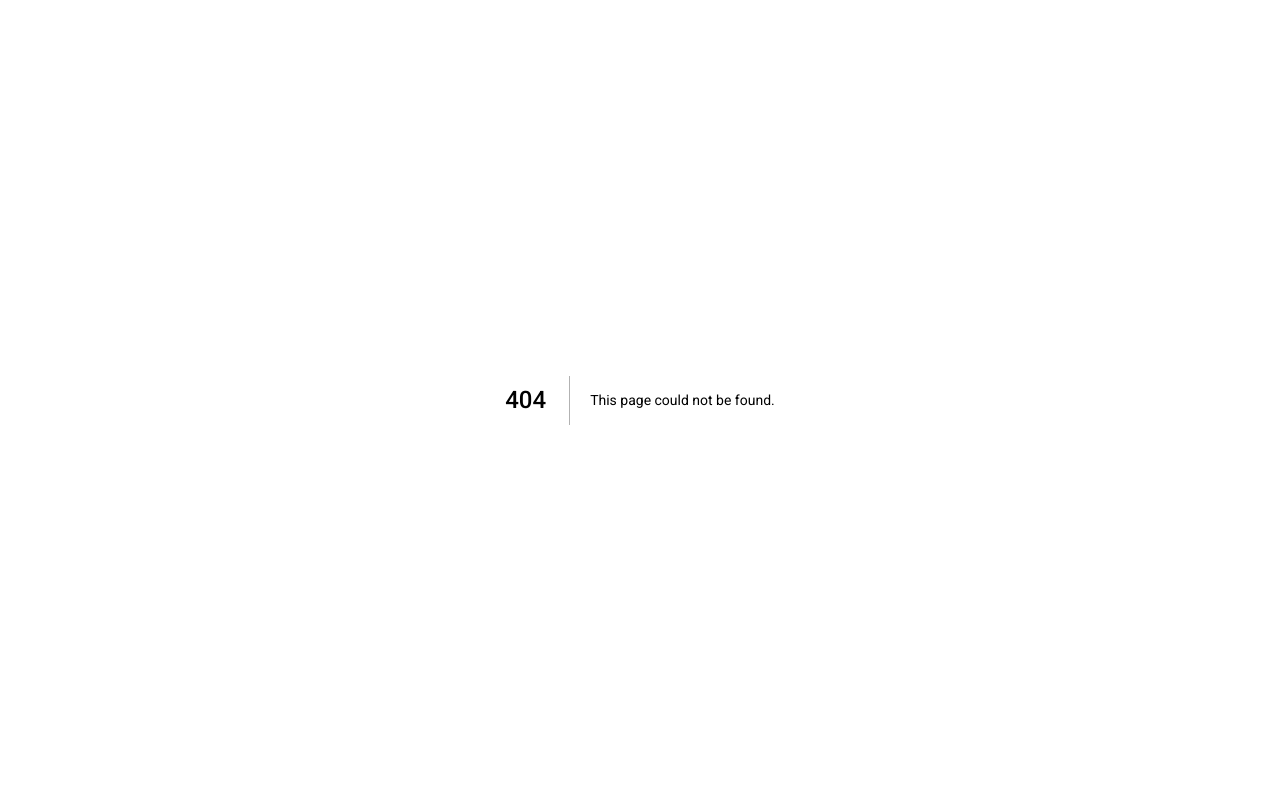
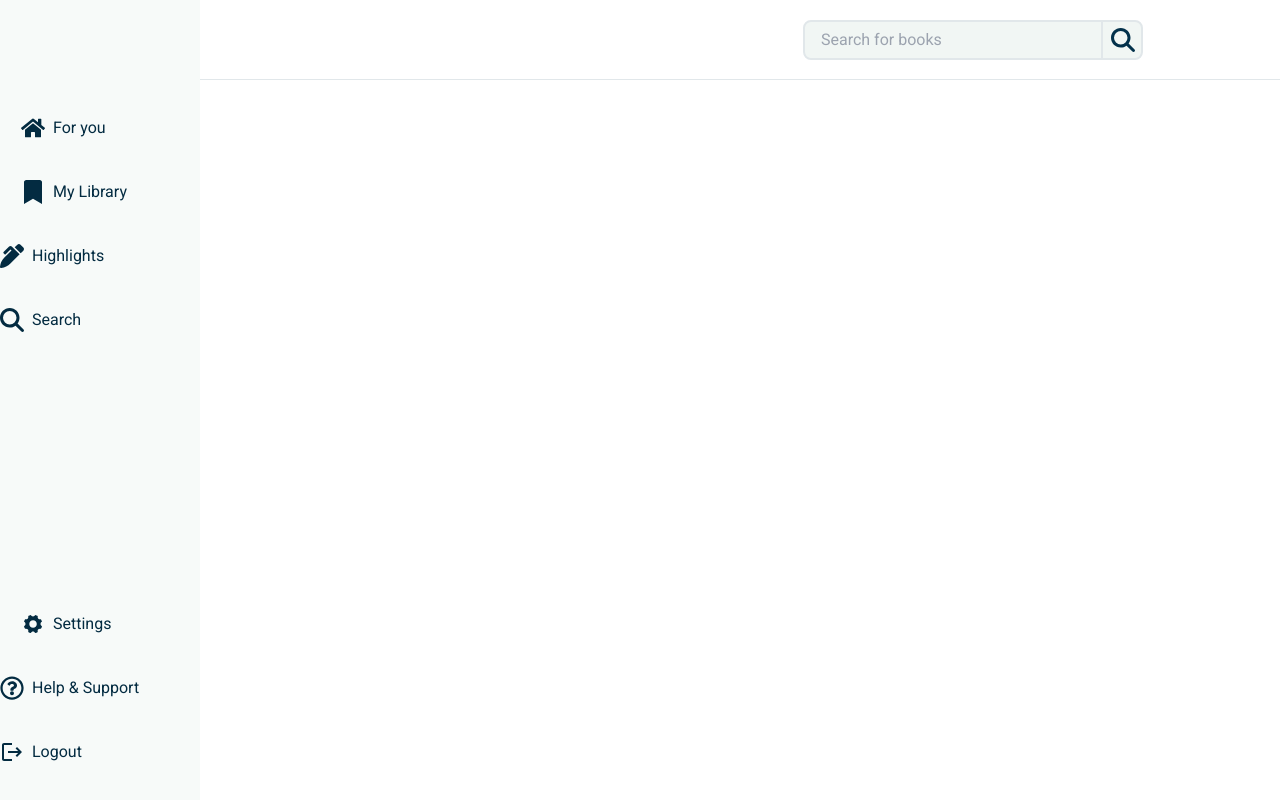
Before and after one commit to davidsaleh03/advanced-internship, a Next.js app: page /dashboard/for-you in a window 1280 px wide. Before the commit this address had no page. Built offline with nearby package versions, Linux system fonts and the light colour scheme.

Commit message:
sidebar&topbar

```diff
--- /dev/null
+++ b/app/dashboard/for-you/page.tsx
@@ -0,0 +1,11 @@
+import React from 'react'
+
+const ForYou = () => {
+  return (
+    <div className=''>
+
+    </div>
+  )
+}
+
+export default ForYou
--- /dev/null
+++ b/app/dashboard/layout.tsx
@@ -0,0 +1,21 @@
+import Sidebar from "@/components/Sidebar";
+import TopBar from "@/components/TopBar";
+import React, { ReactNode } from "react";
+
+interface RootLayoutProps {
+  children: ReactNode;
+}
+
+export default function RootLayout({ children }: RootLayoutProps) {
+  return (
+    <>
+      <div className="app">
+      <Sidebar />
+      <div className="main">
+        <TopBar />
+        {children}
+      </div>
+    </div>
+    </>
+  );
+}
--- a/app/page.tsx
+++ b/app/page.tsx
@@ -106,10 +106,6 @@ export default function Home() {
     ]}
     interval={2000}
   />
-              <div className="statistics__heading">Increase happiness</div>
-              <div className="statistics__heading">
-                Be the best version of yourself!
-              </div>
             </div>
             <div className="statistics__content--details">
               <div className="statistics__data">
--- /dev/null
+++ b/components/Sidebar.tsx
@@ -0,0 +1,67 @@
+import Link from "next/link";
+import '../styles.css'
+import { FaHome, FaBookmark, FaPenAlt, FaRegQuestionCircle } from "react-icons/fa";
+import { FaMagnifyingGlass } from "react-icons/fa6";
+import { IoIosSettings } from "react-icons/io";
+import { MdLogout } from "react-icons/md";
+
+const Sidebar = () => {
+  return (
+    <div className="sidebar">
+      <div className="sidebar__logo"></div>
+      <div className="sidebar__wrapper">
+        <div className="sidebar__top">
+          <Link href="/for-you" className="sidebar__link--wrapper">
+            <div className="sidebar__link--line"></div>
+            <div className="sidebar__icon--wrapper">
+              <FaHome />
+            </div>
+            <div className="sidebar__link--text">For you</div>
+          </Link>
+          <Link href="/library" className="sidebar__link--wrapper">
+            <div className="sidebar__link--line"></div>
+            <div className="sidebar__icon--wrapper">
+              <FaBookmark />
+            </div>
+            <div className="sidebar__link--text">My Library</div>
+          </Link>
+          <div className="sidebar__link--wrapper sidebar__link--not-allowed">
+            <div className="sidebar__icon--wrapper">
+              <FaPenAlt />
+            </div>
+            <div className="sidebar__link--text">Highlights</div>
+          </div>
+          <div className="sidebar__link--wrapper sidebar__link--not-allowed">
+            <div className="sidebar__icon--wrapper">
+              <FaMagnifyingGlass />
+            </div>
+            <div className="sidebar__link--text">Search</div>
+          </div>
+        </div>
+        <div className="sidebar__bottom">
+          <Link href="/settings" className="sidebar__link--wrapper">
+            <div className="sidebar__link--line"></div>
+            <div className="sidebar__icon--wrapper">
+              <IoIosSettings />
+            </div>
+            <div className="sidebar__link--text">Settings</div>
+          </Link>
+          <div className="sidebar__link--wrapper sidebar__link--not-allowed">
+            <div className="sidebar__icon--wrapper">
+              <FaRegQuestionCircle />
+            </div>
+            <div className="sidebar__link--text">Help & Support</div>
+          </div>
+          <div className="sidebar__link--wrapper">
+            <div className="sidebar__icon--wrapper">
+              <MdLogout />
+            </div>
+            <div className="sidebar__link--text">Logout</div>
+          </div>
+        </div>
+      </div>
+    </div>
+  );
+};
+
+export default Sidebar;
--- /dev/null
+++ b/components/TopBar.tsx
@@ -0,0 +1,29 @@
+import React from 'react'
+import '../styles.css'
+import { FaMagnifyingGlass } from 'react-icons/fa6'
+import { IoIosMenu } from 'react-icons/io'
+
+const TopBar = () => {
+  return (
+    <div className="search__background">
+        <div className="search__wrapper">
+            <figure></figure>
+            <div className="search__content">
+                <div className="search">
+                    <div className="search__input--wrapper">
+                        <input type="text" className="search__input" placeholder="Search for books" />
+                        <div className="search__icon">
+                            <FaMagnifyingGlass />
+                        </div>
+                    </div>
+                </div>
+                <div className="sidebar__toggle--btn">
+                    <IoIosMenu />
+                </div>
+            </div>
+        </div>
+    </div>
+  )
+}
+
+export default TopBar
```
Also changed, not shown: app/dashboard/library/page.tsx (added), app/dashboard/settings/page.tsx (added).
